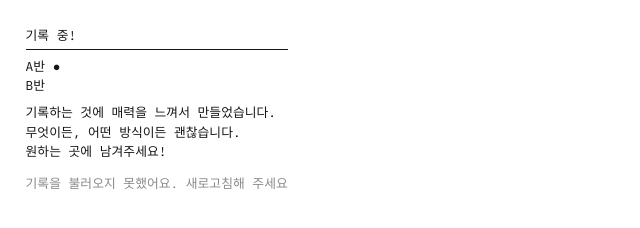
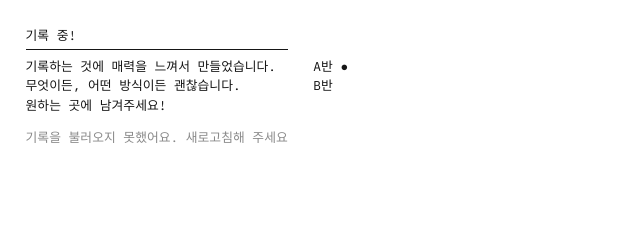
Before and after one commit to y0useunghyun/kirok, a plain HTML site: page index.html in a window 1280 px wide. Both pictures are taken after a click on the button "기록 중!". Shown: the whole page, without its empty margins (0-640 px from the left). Drawn offline with nearby package versions, Linux system fonts and the light colour scheme; no server answers.

Commit message:
style: 반 전환 메뉴를 소개글 옆으로

```diff
--- a/index.html
+++ b/index.html
@@ -21,8 +21,10 @@
   <div id="paper" class="paper">
     <section id="intro" class="intro">
       <div class="head"><button id="title" type="button" class="title" aria-expanded="false" aria-controls="rooms">기록 중!</button></div>
-      <ul id="rooms" class="rooms" hidden></ul>
-      <p id="about" class="about"></p>
+      <div class="body">
+        <p id="about" class="about"></p>
+        <ul id="rooms" class="rooms" hidden></ul>
+      </div>
 
       <p id="hint" class="hint" aria-live="polite"></p>
     </section>
--- a/style.css
+++ b/style.css
@@ -56,7 +56,9 @@ a { color: inherit; text-decoration: none; }
 }
 .about { white-space: pre; margin-bottom: .9cqw; }
 .title { font: inherit; padding: 0; cursor: pointer; }
-.rooms { list-style: none; margin-bottom: .5cqw; }
+.body { position: relative; }
+/* 반 전환 메뉴: 소개글 블록 오른쪽에 뜬다 (아래로 밀지 않음) */
+.rooms { list-style: none; position: absolute; left: calc(100% + 2cqw); top: 0; white-space: nowrap; }
 .rooms a:hover { text-decoration: underline; }
 .hint { margin-top: .9cqw; color: var(--muted); }
 
```
